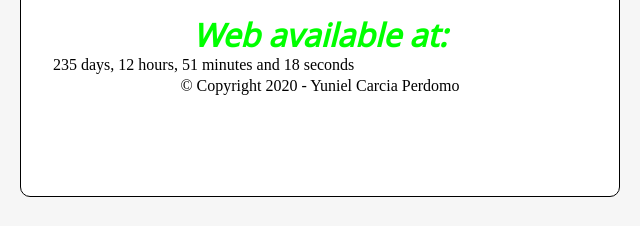
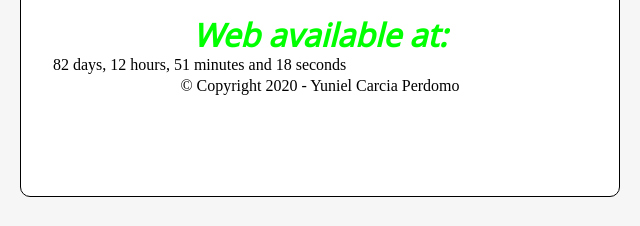
Before and after one commit to yuniel2001cu/cuba, a plain HTML site: page index.html in a window 1280 px wide. Shown: the part 553-779 px from the top of the page, 320-960 px from the left. Drawn offline with Linux system fonts and the light colour scheme.

Commit message:
Update index.html

```diff
--- a/index.html
+++ b/index.html
@@ -78,7 +78,7 @@
   <h2>Web available at:</h2>
   <div id="countdown"></div>
 <script>
-var end = new Date('12/31/2020 9:30 AM');
+var end = new Date('07/31/2020 9:30 AM');
 
     var _second = 1000;
     var _minute = _second * 60;
```
